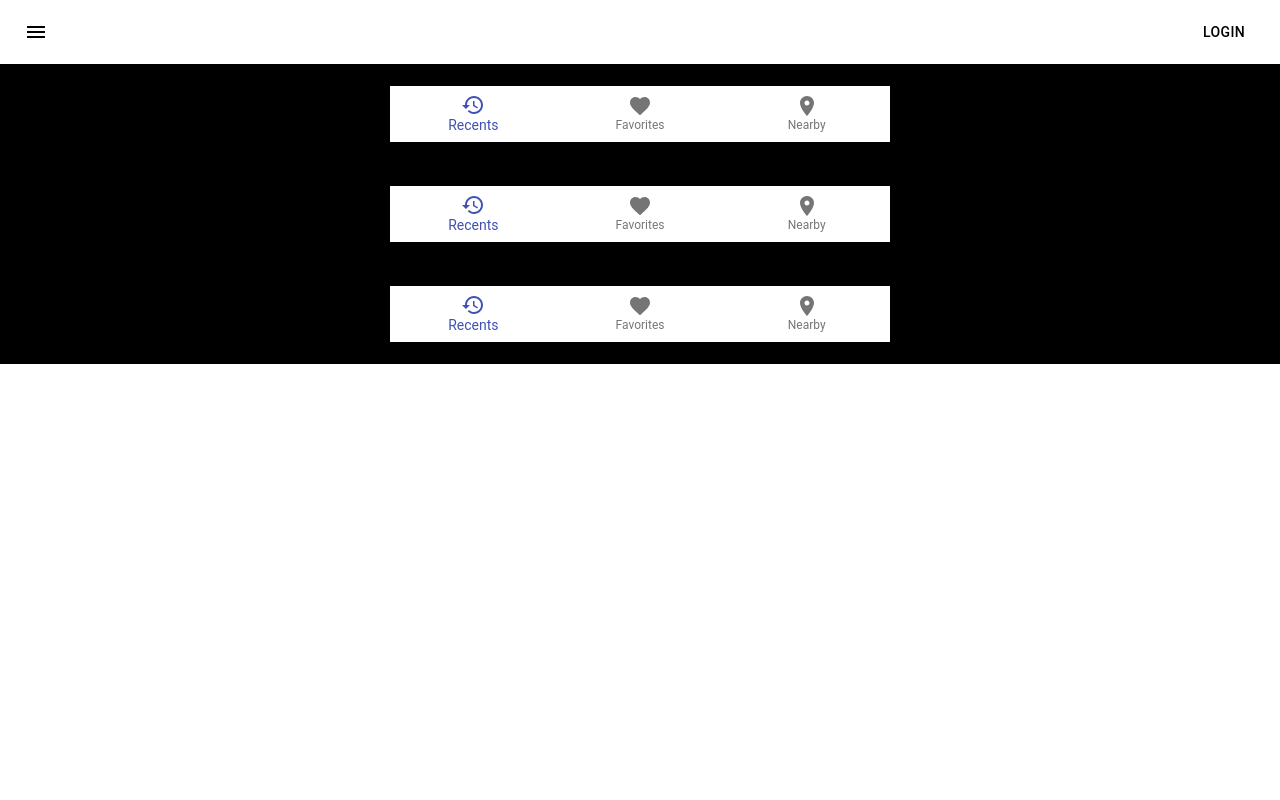
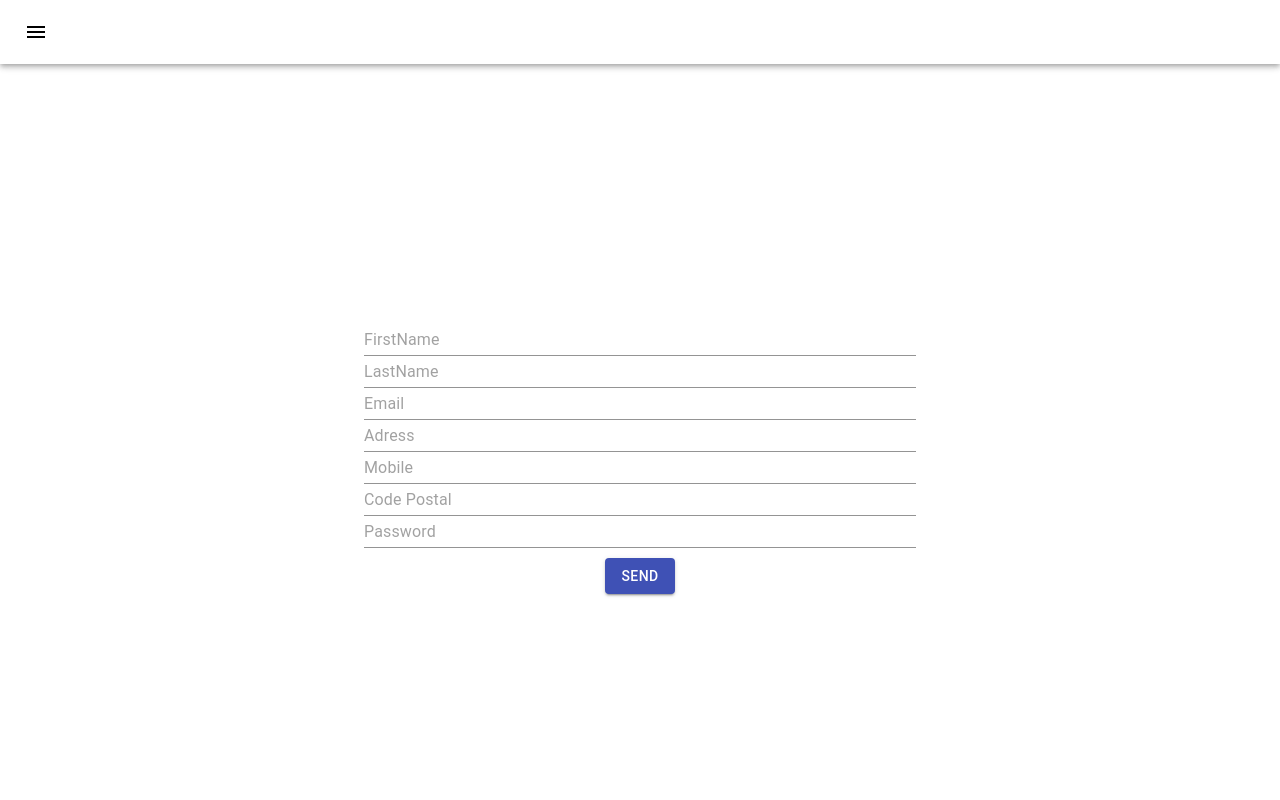
Before and after one commit to AminTi/bricole, a React (Create React App) app: page /CreateUser in a window 1280 px wide. Shown: the top 800 px of the page. Built offline with nearby package versions, Linux system fonts and the light colour scheme.

Commit message:
userkit create

```diff
--- a/package.json
+++ b/package.json
@@ -10,6 +10,8 @@
     "@testing-library/user-event": "^12.6.0",
     "react": "^17.0.1",
     "react-dom": "^17.0.1",
+    "react-hook-form": "^6.14.2",
+    "react-router-dom": "^5.2.0",
     "react-scripts": "4.0.1",
     "web-vitals": "^0.2.4"
   },
--- a/src/App.js
+++ b/src/App.js
@@ -1,11 +1,26 @@
 import "./App.css";
+import { Switch, Route } from "react-router-dom";
+
+import { makeStyles } from "@material-ui/core/styles";
+
 import NavBar from "./components/layout/NavBar";
 import Footer from "./components/layout/Footer";
+import CreateUser from "./components/CreateUser";
+
+const useStyles = makeStyles({
+  container: {
+    height: "100%",
+  },
+});
+
 function App() {
+  const classes = useStyles();
   return (
     <div>
       <NavBar />
-
+      <Switch>
+        <Route path="/CreateUser" exact component={CreateUser} />
+      </Switch>
       <Footer />
     </div>
   );
--- /dev/null
+++ b/src/components/CreateUser.jsx
@@ -0,0 +1,160 @@
+import React from "react";
+import FormControl from "@material-ui/core/FormControl";
+import { makeStyles } from "@material-ui/core/styles";
+import { TextField } from "@material-ui/core";
+import { InputLabel } from "@material-ui/core";
+import { Container } from "@material-ui/core";
+import { Grid } from "@material-ui/core";
+import { Button } from "@material-ui/core";
+import { Box } from "@material-ui/core";
+import { useForm } from "react-hook-form";
+
+const useStyles = makeStyles((theme) => ({
+  container: {
+    height: "100vh",
+    display: "flex",
+    justifyContent: "center",
+    alignItems: "center",
+  },
+  label: {
+    padding: "5px 5px",
+  },
+  TextField: {
+    display: "flex",
+    flexDirection: "column",
+  },
+  error: {
+    color: "red",
+  },
+  btnBox: {
+    display: "flex",
+    justifyContent: "center",
+    alignItems: "center",
+    padding: "10px 10px",
+  },
+}));
+
+export default function CreateUser() {
+  const classes = useStyles();
+  const { register, handleSubmit, errors } = useForm();
+
+  const onSubmit = (data) => console.log(data);
+
+  return (
+    <Container className={classes.container} maxWidth="sm">
+      <Grid
+        container
+        direction="column"
+        justify="space-between"
+        alignItems="stretch"
+      >
+        <form onSubmit={handleSubmit(onSubmit)}>
+          <Box>
+            <TextField
+              className={classes.TextField}
+              type="text"
+              placeholder="FirstName"
+              name="firstName"
+              inputRef={register({ required: true, minLength: 2 })}
+            />
+            {errors.firstName && (
+              <div className={classes.error}> Firstname is required </div>
+            )}
+          </Box>
+
+          <Box>
+            <TextField
+              className={classes.TextField}
+              type="text"
+              placeholder="LastName"
+              name="lastName"
+              inputRef={register({ required: true, minLength: 2 })}
+            />
+            {errors.lastName && (
+              <div className={classes.error}> Lastname is required </div>
+            )}
+          </Box>
+
+          <Box>
+            <TextField
+              className={classes.TextField}
+              type="text"
+              placeholder="Email"
+              name="email"
+              inputRef={register({
+                required: true,
+                pattern: { value: /^[A-Z0-9._%+-]+@[A-Z0-9.-]+\.[A-Z]{2,}$/i },
+              })}
+            />
+            {errors.email && (
+              <div className={classes.error}> Invalid Email </div>
+            )}
+          </Box>
+
+          <Box>
+            <TextField
+              className={classes.TextField}
+              type="text"
+              placeholder="Adress"
+              name="adress"
+              inputRef={register({ required: true, minLength: 2 })}
+            />
+            {errors.adress && (
+              <div className={classes.error}> The adress is required </div>
+            )}
+          </Box>
+          <Box>
+            <TextField
+              className={classes.TextField}
+              type="text"
+              placeholder="Mobile"
+              name="mobile"
+              inputRef={register({
+                required: true,
+                pattern: { value: /^\d\d\d\d\d\d\d\d\d\d$/ },
+              })}
+            />
+            {errors.mobile && (
+              <div className={classes.error}>
+                {" "}
+                The Mobile number is required{" "}
+              </div>
+            )}
+          </Box>
+          <Box>
+            <TextField
+              className={classes.TextField}
+              type="number"
+              placeholder="Code Postal"
+              name="post"
+              inputRef={register({ required: true, minLength: 2 })}
+            />
+            {errors.post && (
+              <div className={classes.error}> The Post number is required </div>
+            )}
+          </Box>
+          <Box>
+            <TextField
+              className={classes.TextField}
+              type="password"
+              placeholder="Password"
+              name="password"
+              inputRef={register({ required: true, minLength: 8 })}
+            />
+            {errors.password && (
+              <div className={classes.error}>
+                {" "}
+                Password is required (8 Caracters)
+              </div>
+            )}
+          </Box>
+          <Box className={classes.btnBox}>
+            <Button type="submit" variant="contained" color="primary">
+              Send
+            </Button>
+          </Box>
+        </form>
+      </Grid>
+    </Container>
+  );
+}
--- a/src/components/layout/Footer.jsx
+++ b/src/components/layout/Footer.jsx
@@ -7,16 +7,14 @@ import RestoreIcon from "@material-ui/icons/Restore";
 import FavoriteIcon from "@material-ui/icons/Favorite";
 import LocationOnIcon from "@material-ui/icons/LocationOn";
 import Grid from "@material-ui/core/Grid";
-
 const useStyles = makeStyles({
   root: {
     width: 500,
   },
   container: {
-    position: "absolute",
-    flex: 1,
     background: " black",
     display: "flex",
+
     flexDirection: "column",
     justifyContent: "center",
     alignItems: "center",
@@ -59,6 +57,7 @@ function Footer() {
           <BottomNavigationAction label="Nearby" icon={<LocationOnIcon />} />
         </BottomNavigation>
       </Grid>
+
       <Grid container direction="row" justify="center" alignItems="center">
         <BottomNavigation
           value={value}
--- a/src/components/layout/NavBar.jsx
+++ b/src/components/layout/NavBar.jsx
@@ -59,9 +59,7 @@ function Navbar() {
           <Typography variant="h6" className={classes.title}>
             Bricole
           </Typography>
-          <Button color="inherit" className={classes.meniIcon}>
-            Login
-          </Button>
+          <Button color="inherit">Login</Button>
         </Toolbar>
       </AppBar>
       {/* Drawer */}
--- a/src/index.js
+++ b/src/index.js
@@ -1,14 +1,17 @@
-import React from 'react';
-import ReactDOM from 'react-dom';
-import './index.css';
-import App from './App';
-import reportWebVitals from './reportWebVitals';
+import React from "react";
+import ReactDOM from "react-dom";
+import "./index.css";
+import App from "./App";
+import reportWebVitals from "./reportWebVitals";
+import { BrowserRouter } from "react-router-dom";
 
 ReactDOM.render(
   <React.StrictMode>
-    <App />
+    <BrowserRouter>
+      <App />
+    </BrowserRouter>
   </React.StrictMode>,
-  document.getElementById('root')
+  document.getElementById("root")
 );
 
 // If you want to start measuring performance in your app, pass a function
```
Also changed, not shown: src/Data/Userkit.js (added), 2 other files (tests, documents, lock files or other folders).
